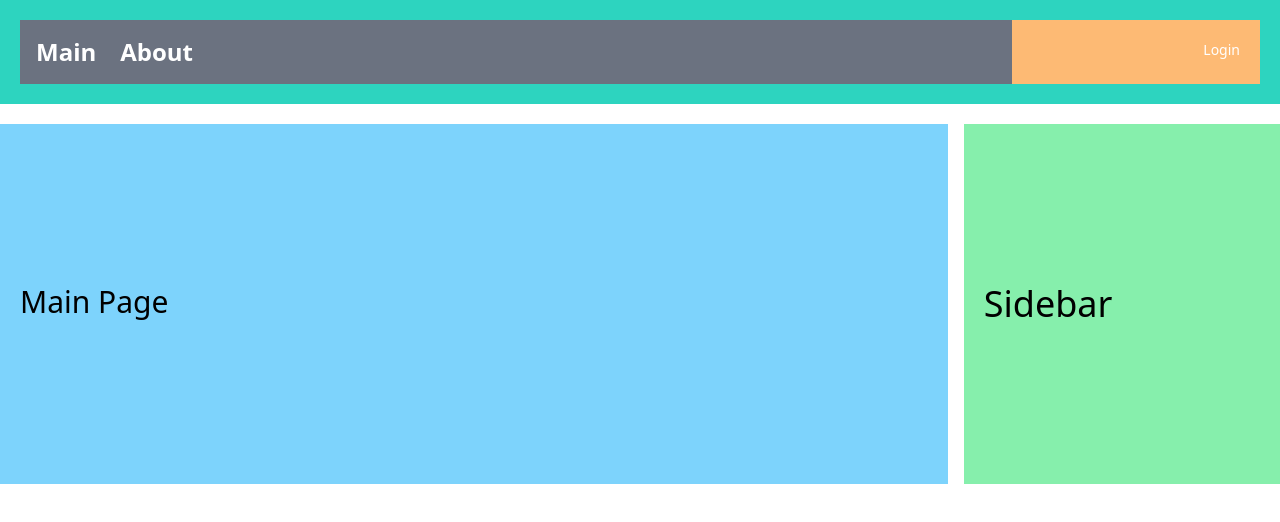
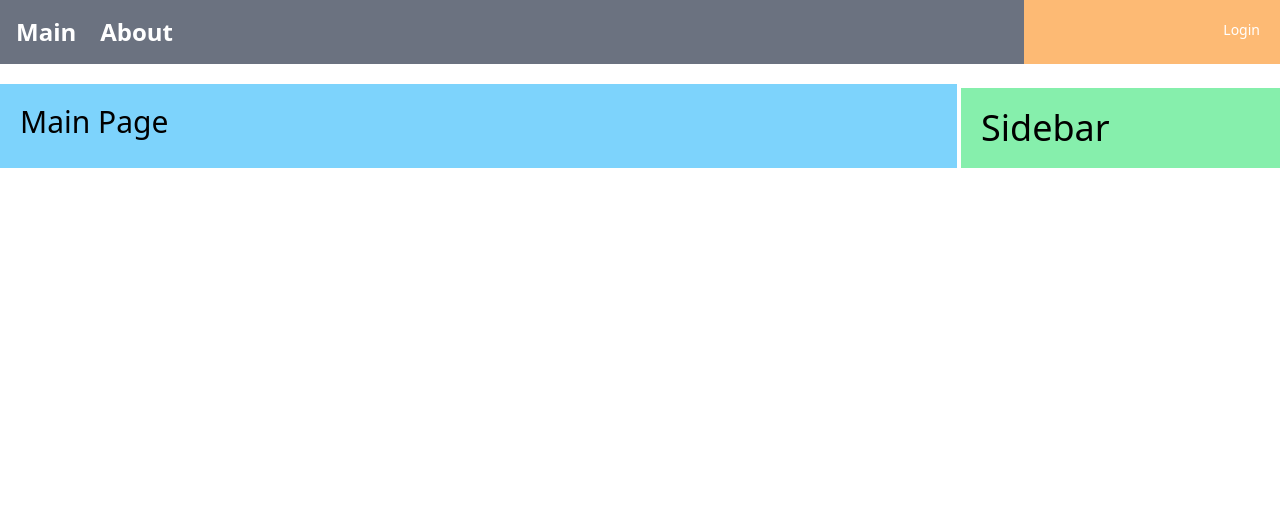
Before and after one commit to CodingWon/react_mall_prj, a React (Create React App) app: page / in a window 1280 px wide. Shown: the top 522 px of the page. Built offline with nearby package versions, Linux system fonts and the light colour scheme.

Commit message:
BasicLayout.js 스타일링 수정

```diff
--- a/src/layouts/BasicLayout.js
+++ b/src/layouts/BasicLayout.js
@@ -4,16 +4,16 @@
 function BasicLayout({ children }) {
     return (
         <>
-            <header className="bg-teal-400 p-5">
-                <BasicMenu/>
-            </header>
-            <div className="bg-white my-5 w-full flex flex-col space-y-4 md:flex-row md:space-x-4
-md:space-y-0">
-                <main className="bg-sky-300 md:w-2/3 lg:w-3/4 px-5 py-40">
-                    {children}
-                </main>
-                <aside className="bg-green-300 md:w-1/3 lg:w-1/4 px-5 py-40">
-                    <h1 className="text-2xl md:text-4xl"> Sidebar </h1>
+            {/* 기존 헤더 대신 BasicMenu*/}
+            <BasicMenu />
+            {/* 상단 여백 my-5 제거 */}
+            <div className="bg-white my-5 w-full flex flex-col space-y-1 md:flex-row md:space-x-1 md:space-y-
+0">
+                {/* 상단 여백 py-40 변경 flex 제거 */}
+                <main className="bg-sky-300 md:w-2/3 lg:w-3/4 px-5 py-5">{children}</main>
+                {/* 상단 여백 py-40 제거 flex 제거 */}
+                <aside className="bg-green-300 md:w-1/3 lg:w-1/4 px-5 flex py-5">
+                    <h1 className="text-2xl md:text-4xl">Sidebar</h1>
                 </aside>
             </div>
         </>
```
